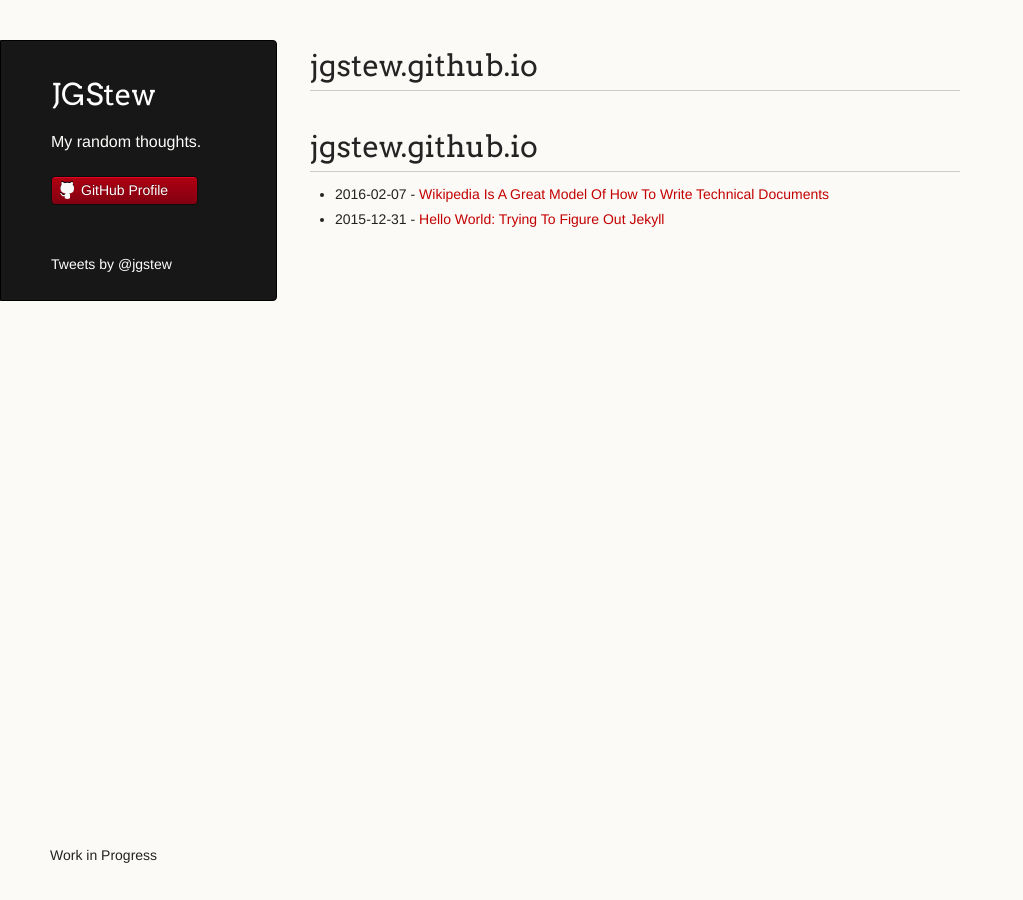
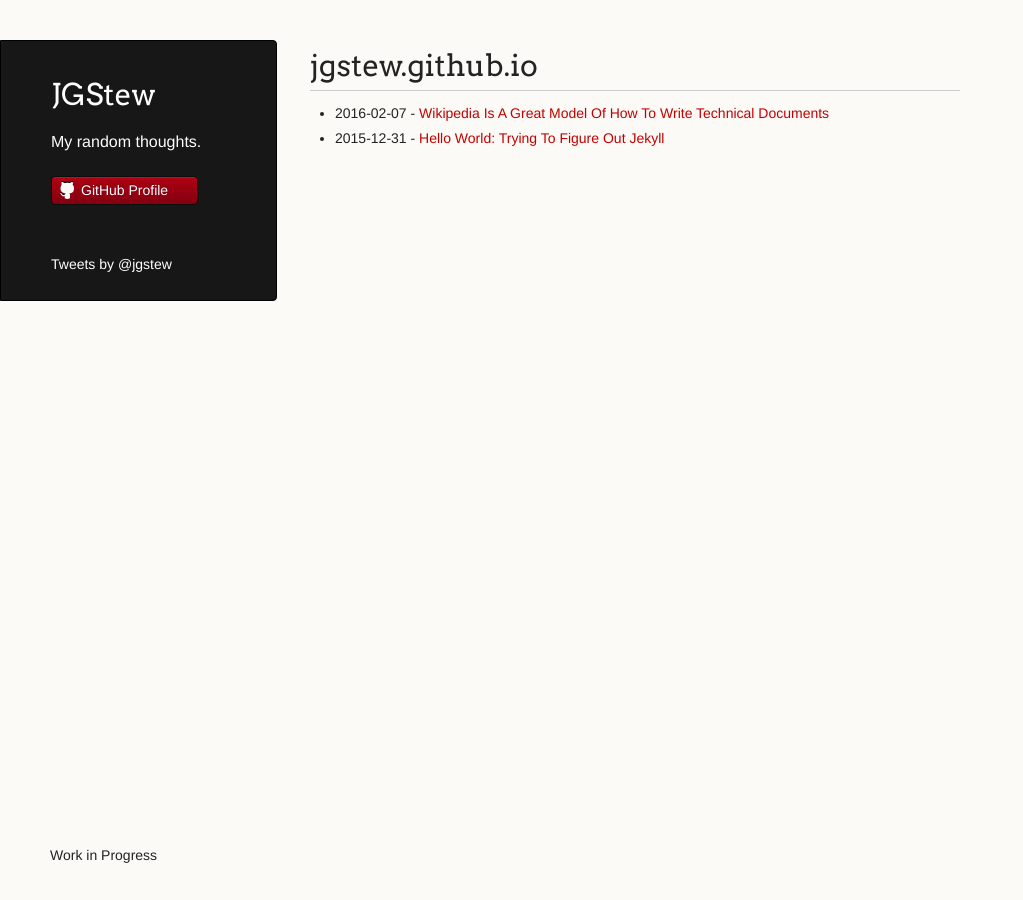
Before and after one commit to jgstew/jgstew.github.io, a Jekyll site: the page built from index.html, in a window 1280 px wide. Shown: the whole page, without its empty margins (0-1023 px from the left). Built offline with Jekyll 4.4.1, drawn with Linux system fonts in a browser that asks for light colours; comment, search, counter and statistics services are not loaded.

Commit message:
Update index.html

```diff
--- a/index.html
+++ b/index.html
@@ -1,7 +1,6 @@
 ---
 title: jgstew.github.io
 ---
-<h1><a id="jgstewgithubio" class="anchor" href="#jgstewgithubio" aria-hidden="true"><span class="octicon octicon-link"></span></a>jgstew.github.io</h1>
 <ul>
   {% for post in site.posts %}
     <li>
```
